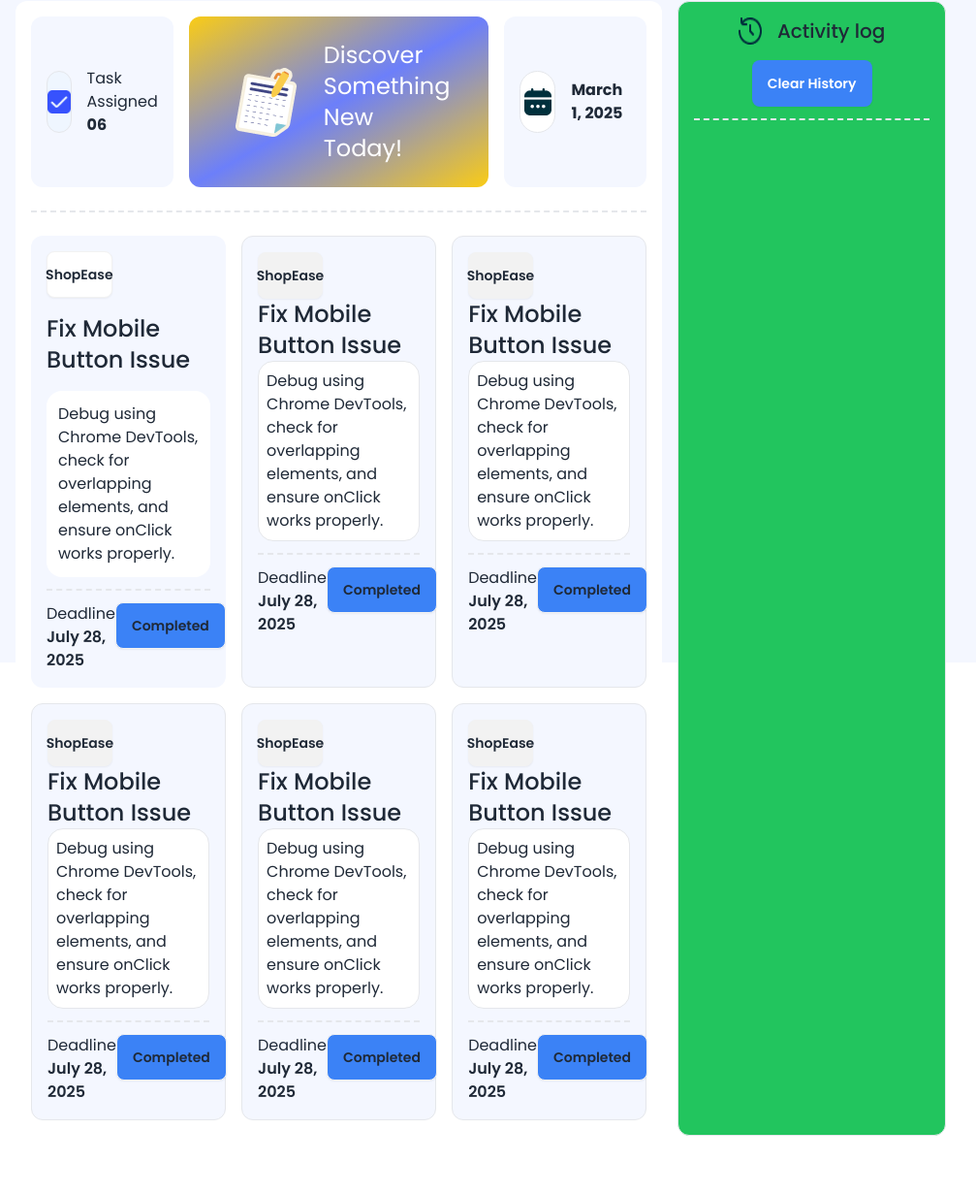
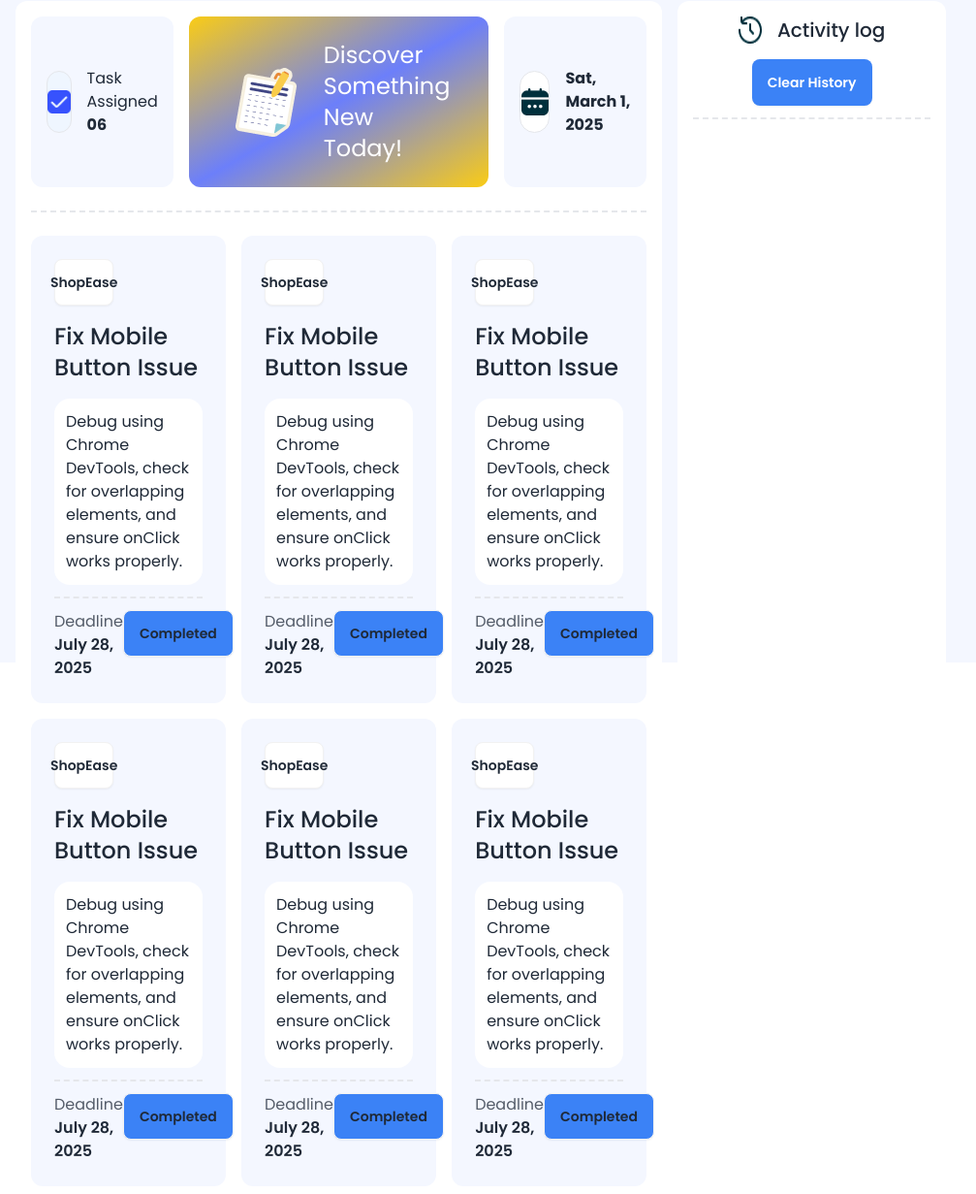
Before and after one commit to rahuldm/devBoard, a plain HTML site: page index.html in a window 1280 px wide. Shown: the part 117-1348 px from the top of the page at 97% size, without its empty margins (144-1151 px from the left). Before the commit the page ends 1288 px from the top, so only its background shows below. Drawn offline with nearby package versions, Linux system fonts and the light colour scheme.

Commit message:
almost done

```diff
--- a/index.html
+++ b/index.html
@@ -76,7 +76,7 @@
                 <!-- task section -->
                 <div class="grid grid-cols-3 gap-4 mt-4 ">
                     <!--   card 1 -->
-                    <div class="bg-[#f4f7ff] p-4 border rounded-xl flex  flex-col card border-none">
+                    <div class="bg-[#f4f7ff] p-6 border rounded-xl flex  flex-col card border-none">
                         <button class="btn w-2/5 bg-white mb-4">ShopEase</button>
                         <h3 class="text-2xl font-medium mb-4">Fix Mobile Button Issue </h3>
                         <div class="bg-white p-3 border rounded-2xl border-none">
@@ -87,7 +87,7 @@
                         <div class="border-t-2 border-dashed border-gray-200 w-full mt-3"></div>
                         <div class="flex flex-row justify-between  mt-3">
                             <div>
-                                <p>Deadline</p>
+                                <p class="opacity-75">Deadline</p>
                                 <p class="font-semibold">July 28, 2025</p>
 
                             </div>
@@ -95,10 +95,10 @@
                         </div>
                     </div>
                     <!-- item 2 -->
-                    <div class="bg-[#f4f7ff] p-4 border rounded-xl flex  flex-col  card">
-                        <button class="btn w-2/5">ShopEase</button>
-                        <h3 class="text-2xl font-medium">Fix Mobile Button Issue </h3>
-                        <div class="bg-white p-2 border rounded-2xl">
+                    <div class="bg-[#f4f7ff] p-6 border rounded-xl flex  flex-col card border-none">
+                        <button class="btn w-2/5 bg-white mb-4">ShopEase</button>
+                        <h3 class="text-2xl font-medium mb-4">Fix Mobile Button Issue </h3>
+                        <div class="bg-white p-3 border rounded-2xl border-none">
                             <p>Debug using Chrome DevTools, check for overlapping elements, and ensure onClick works
                                 properly.
                             </p>
@@ -106,7 +106,7 @@
                         <div class="border-t-2 border-dashed border-gray-200 w-full mt-3"></div>
                         <div class="flex flex-row justify-between  mt-3">
                             <div>
-                                <p>Deadline</p>
+                                <p class="opacity-75">Deadline</p>
                                 <p class="font-semibold">July 28, 2025</p>
 
                             </div>
@@ -115,10 +115,10 @@
                     </div>
                     <!-- item 3 -->
 
-                    <div class="bg-[#f4f7ff] p-4 border rounded-xl flex  flex-col card">
-                        <button class="btn w-2/5">ShopEase</button>
-                        <h3 class="text-2xl font-medium">Fix Mobile Button Issue </h3>
-                        <div class="bg-white p-2 border rounded-2xl">
+                    <div class="bg-[#f4f7ff] p-6 border rounded-xl flex  flex-col card border-none">
+                        <button class="btn w-2/5 bg-white mb-4">ShopEase</button>
+                        <h3 class="text-2xl font-medium mb-4">Fix Mobile Button Issue </h3>
+                        <div class="bg-white p-3 border rounded-2xl border-none">
                             <p>Debug using Chrome DevTools, check for overlapping elements, and ensure onClick works
                                 properly.
                             </p>
@@ -126,7 +126,7 @@
                         <div class="border-t-2 border-dashed border-gray-200 w-full mt-3"></div>
                         <div class="flex flex-row justify-between  mt-3">
                             <div>
-                                <p>Deadline</p>
+                                <p class="opacity-75">Deadline</p>
                                 <p class="font-semibold">July 28, 2025</p>
 
                             </div>
@@ -134,10 +134,10 @@
                         </div>
                     </div>
                     <!-- item 4 -->
-                    <div class="bg-[#f4f7ff] p-4 border rounded-xl flex  flex-col card">
-                        <button class="btn w-2/5">ShopEase</button>
-                        <h3 class="text-2xl font-medium">Fix Mobile Button Issue </h3>
-                        <div class="bg-white p-2 border rounded-2xl">
+                    <div class="bg-[#f4f7ff] p-6 border rounded-xl flex  flex-col card border-none">
+                        <button class="btn w-2/5 bg-white mb-4">ShopEase</button>
+                        <h3 class="text-2xl font-medium mb-4">Fix Mobile Button Issue </h3>
+                        <div class="bg-white p-3 border rounded-2xl border-none">
                             <p>Debug using Chrome DevTools, check for overlapping elements, and ensure onClick works
                                 properly.
                             </p>
@@ -145,7 +145,7 @@
                         <div class="border-t-2 border-dashed border-gray-200 w-full mt-3"></div>
                         <div class="flex flex-row justify-between  mt-3">
                             <div>
-                                <p>Deadline</p>
+                                <p class="opacity-75">Deadline</p>
                                 <p class="font-semibold">July 28, 2025</p>
 
                             </div>
@@ -153,10 +153,10 @@
                         </div>
                     </div>
                     <!-- item 5 -->
-                    <div class="bg-[#f4f7ff] p-4 border rounded-xl flex  flex-col card">
-                        <button class="btn w-2/5">ShopEase</button>
-                        <h3 class="text-2xl font-medium">Fix Mobile Button Issue </h3>
-                        <div class="bg-white p-2 border rounded-2xl">
+                    <div class="bg-[#f4f7ff] p-6 border rounded-xl flex  flex-col card border-none">
+                        <button class="btn w-2/5 bg-white mb-4">ShopEase</button>
+                        <h3 class="text-2xl font-medium mb-4">Fix Mobile Button Issue </h3>
+                        <div class="bg-white p-3 border rounded-2xl border-none">
                             <p>Debug using Chrome DevTools, check for overlapping elements, and ensure onClick works
                                 properly.
                             </p>
@@ -164,7 +164,7 @@
                         <div class="border-t-2 border-dashed border-gray-200 w-full mt-3"></div>
                         <div class="flex flex-row justify-between  mt-3">
                             <div>
-                                <p>Deadline</p>
+                                <p class="opacity-75">Deadline</p>
                                 <p class="font-semibold">July 28, 2025</p>
 
                             </div>
@@ -172,10 +172,10 @@
                         </div>
                     </div>
                     <!-- item 6 -->
-                    <div class="bg-[#f4f7ff] p-4 border rounded-xl flex  flex-col card">
-                        <button class="btn w-2/5">ShopEase</button>
-                        <h3 class="text-2xl font-medium">Fix Mobile Button Issue </h3>
-                        <div class="bg-white p-2 border rounded-2xl">
+                    <div class="bg-[#f4f7ff] p-6 border rounded-xl flex  flex-col card border-none">
+                        <button class="btn w-2/5 bg-white mb-4">ShopEase</button>
+                        <h3 class="text-2xl font-medium mb-4">Fix Mobile Button Issue </h3>
+                        <div class="bg-white p-3 border rounded-2xl border-none">
                             <p>Debug using Chrome DevTools, check for overlapping elements, and ensure onClick works
                                 properly.
                             </p>
@@ -183,7 +183,7 @@
                         <div class="border-t-2 border-dashed border-gray-200 w-full mt-3"></div>
                         <div class="flex flex-row justify-between  mt-3">
                             <div>
-                                <p>Deadline</p>
+                                <p class="opacity-75">Deadline</p>
                                 <p class="font-semibold">July 28, 2025</p>
 
                             </div>
@@ -194,16 +194,14 @@
                 </div>
 
             </section>
-            <section class="col-span-3 bg-green-500 p-4 border rounded-xl flex flex-col items-center">
+            <section class="col-span-3 bg-white p-4 border rounded-xl flex flex-col items-center border-none">
                 <div class="text-center flex justify-center gap-4 mb-4">
                     <img src="assets/activity.png" alt="">
                     <p class="font-medium text-xl">Activity log</p>
                 </div>
-                <button class=" btn bg-blue-500 border-none text-white">Clear History</button>
+                <button id="clear-history-btn" class=" btn bg-blue-500 border-none text-white">Clear History</button>
                 <div class="border-t-2 border-dashed border-gray-200 w-full mt-3"></div>
-                <div id="transaction-history" class="grid gap-4 mt-4  ">
-
-                </div>
+                <div id="transaction-history" class="grid gap-4 mt-4 "></div>
 
             </section>
 
--- a/script/mainFuntion.js
+++ b/script/mainFuntion.js
@@ -22,13 +22,13 @@ for (const completeButton of completeButtons) {
 
         const transHistory = document.getElementById('transaction-history');
         const p = document.createElement('p');
-        p.style.backgroundColor = "#4CAF50";
-        p.style.color = "white";
+        p.style.backgroundColor = "#f4f3ff";
+        p.style.color = "black";
         p.style.padding = "10px";
         p.style.margin = "10px auto";
         p.style.width = "80%";
         p.style.borderRadius = "5px";
-        p.style.textAlign = "center";
+        p.style.textAlign = "start";
         p.innerText = `You have completed the task ${title}  at ${time}`;
         transHistory.appendChild(p);
 
@@ -36,7 +36,7 @@ for (const completeButton of completeButtons) {
         completeButton.disabled = true;
         if (updatedValue === 0) {
             alert("Board update successfully!");
-            alert("Congrats !!! You have  completed all the tasks!");
+            alert("Congrats !!! You have completed all the tasks!");
         } else {
             alert("Board update successfully!");
         }
@@ -56,14 +56,21 @@ function getTime() {
     return time;
 }
 
-function getFormattedDate() {
+function getDate() {
     const date = new Date();
-    const options = { year: 'numeric', month: 'long', day: 'numeric' };
+    const options = { weekday: 'short', year: 'numeric', month: 'long', day: 'numeric' };
     return date.toLocaleDateString('en-US', options);
 }
 
-const todayDate = document.getElementById('time').innerText = getFormattedDate();
+const todayDate = document.getElementById('time').innerText = getDate();
 document.getElementById('discover-page').addEventListener('click', function(event){
     event.preventDefault();
     window.location.href = './blog.html';
 });
+
+document.getElementById('clear-history-btn').addEventListener('click', function() {
+    const transHistory = document.getElementById('transaction-history');
+    while (transHistory.firstChild) {
+        transHistory.removeChild(transHistory.firstChild);
+    }
+});
```
Also changed, not shown: utilities/utilities.js (deleted).
